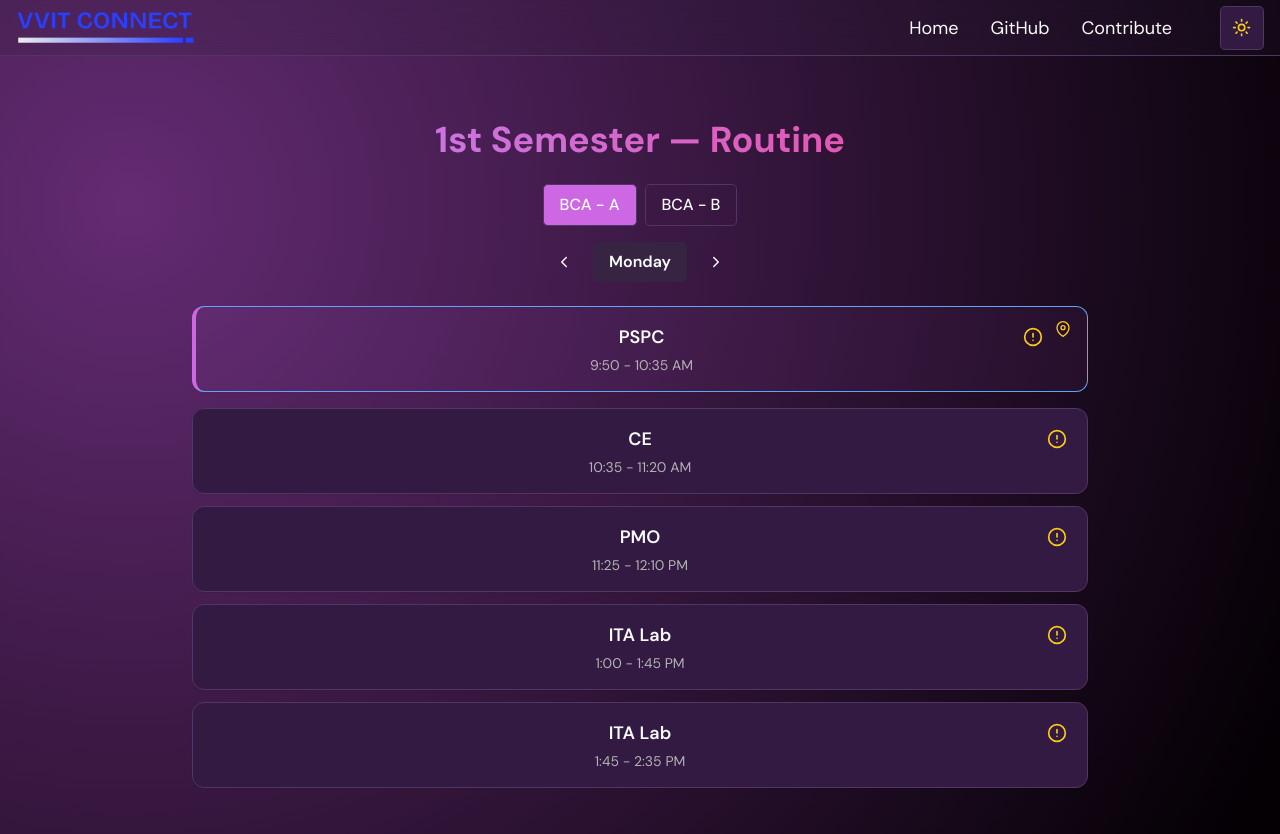
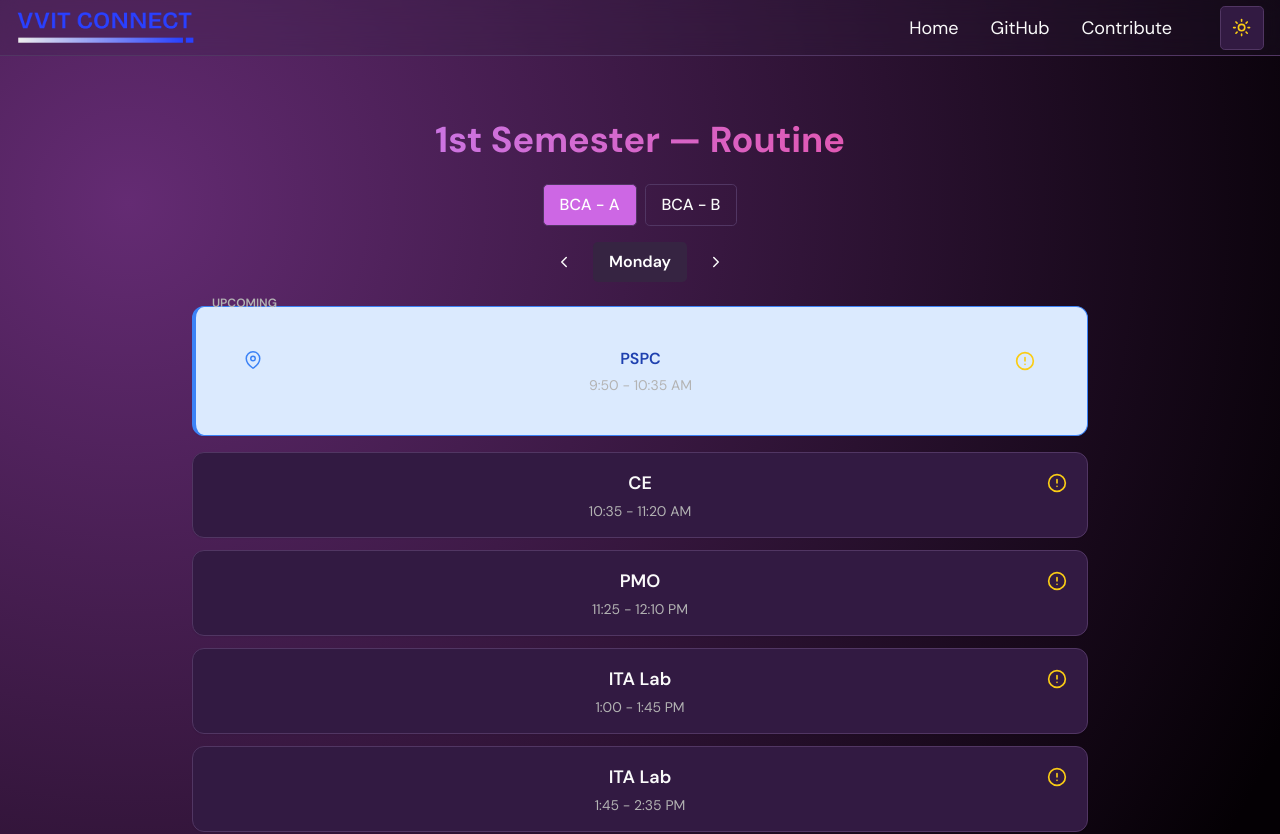
Before and after one commit to pyKinsu/VVITConnect, a Next.js app: page /bca/semester/1/routine in a window 1280 px wide. Shown: the top 834 px of the page. Built offline with nearby package versions, Linux system fonts and the light colour scheme.

Commit message:
Update page.tsx

```diff
--- a/src/app/bca/semester/1/routine/page.tsx
+++ b/src/app/bca/semester/1/routine/page.tsx
@@ -226,28 +226,38 @@ export default function RoutinePage(): JSX.Element {
 
         {/* Top Highlight (today only) */}
 {day === today && topHighlightIndex !== -1 ? (
-          <div
-            className="section-box relative flex flex-col justify-between py-4 px-4 border-l-4 border-blue-400 bg-background mb-4"
-            style={currentStyle}
-          >
-            <FiMapPin className="absolute right-4 top-4 text-yellow-400 animate-bounce" size={16} />
-            <div className="flex flex-col gap-1">
-              <div className="text-lg font-semibold">{periods[topHighlightIndex].subject}</div>
-              <div className="text-sm text-muted-foreground">{periods[topHighlightIndex].time}</div>
+  <div className="relative section-box bg-blue-100 border-l-4 border-blue-500 mb-4">
+    {/* Upcoming label */}
+    <div className="absolute -top-3 left-4 text-xs text-muted-foreground font-semibold uppercase">
+      Upcoming
     </div>
+
+    {/* Pin and info icon */}
+    <div className="flex justify-between items-start py-4 px-6">
+      {/* Pin left */}
+      <FiMapPin className="text-blue-500 mt-1" size={18} />
+
+      <div className="flex-1 flex flex-col ml-2">
+        <span className="font-semibold text-blue-800">{periods[topHighlightIndex].subject}</span>
+        <span className="text-sm text-muted-foreground mt-1">{periods[topHighlightIndex].time}</span>
+      </div>
+
+      {/* Info icon right top */}
       <button
         onClick={() => openNotification(periods[topHighlightIndex].fullForm)}
-              className="absolute top-4 right-10 p-1 rounded hover:scale-110 transition-transform"
+        className="p-1 rounded hover:scale-110 transition-transform"
         aria-label="info"
       >
         <FiAlertCircle className="text-yellow-400" size={20} />
       </button>
+    </div>
   </div>
 ) : day === today && topHighlightIndex === -1 ? (
   <div className="section-box p-3 text-center text-muted-foreground mb-4">
     🎉 All classes over for today
   </div>
 ) : null}
+
 
         {/* Main Period List */}
         <div className="space-y-3">
```
Lines whose indentation alone changed are shown as unchanged.
